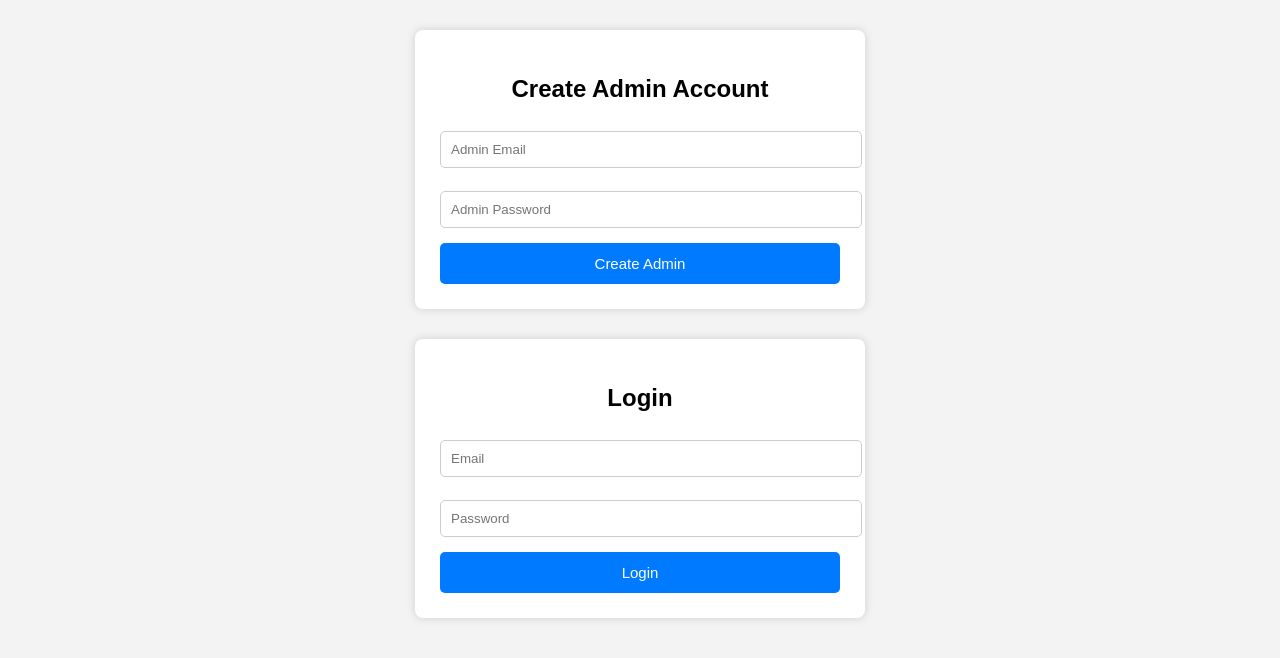
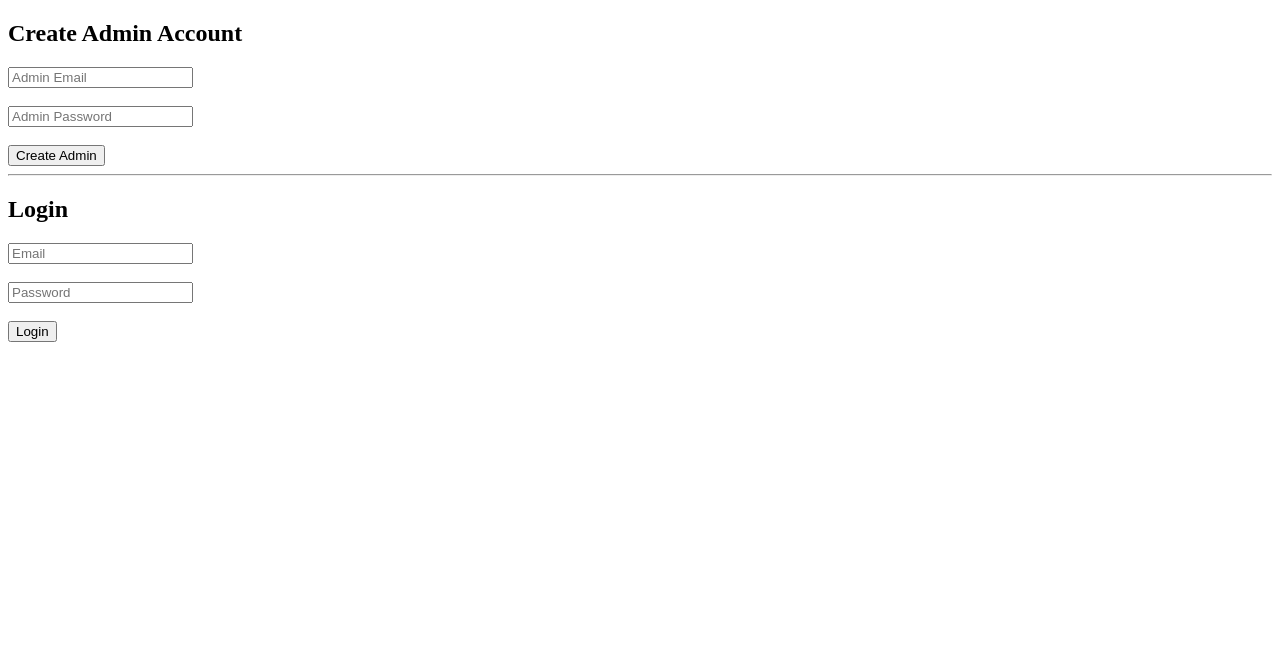
Before and after one commit to minsapps/Construction-Management-, a plain HTML site: page index.html in a window 1280 px wide. Drawn offline with Linux system fonts and the light colour scheme.

Commit message:
Update index.html

```diff
--- a/index.html
+++ b/index.html
@@ -1,88 +1,31 @@
 <!DOCTYPE html>
 <html>
 <head>
+    <title>Construction Management Login</title>
     <meta charset="UTF-8">
-    <title>Construction Management Login</title>
-
-    <!-- Firebase v8 CDN Libraries -->
-    <script src="https://www.gstatic.com/firebasejs/8.10.0/firebase-app.js"></script>
-    <script src="https://www.gstatic.com/firebasejs/8.10.0/firebase-auth.js"></script>
-
-    <style>
-        body {
-            font-family: Arial, sans-serif;
-            background-color: #f3f3f3;
-            margin: 0;
-            padding: 30px;
-        }
-
-        .container {
-            width: 400px;
-            margin: auto;
-            background: white;
-            padding: 25px;
-            border-radius: 8px;
-            box-shadow: 0 0 10px rgba(0,0,0,0.15);
-        }
-
-        h2 {
-            text-align: center;
-            margin-bottom: 20px;
-        }
-
-        input {
-            width: 100%;
-            padding: 10px;
-            margin: 8px 0 15px 0;
-            border: 1px solid #ccc;
-            border-radius: 5px;
-        }
-
-        button {
-            width: 100%;
-            padding: 12px;
-            background-color: #007bff;
-            color: white;
-            border: none;
-            border-radius: 5px;
-            font-size: 15px;
-            cursor: pointer;
-        }
-
-        button:hover {
-            background-color: #0056b3;
-        }
-
-        .section {
-            margin-top: 30px;
-        }
-    </style>
+    <meta name="viewport" content="width=device-width, initial-scale=1.0">
 </head>
 
 <body>
 
-    <!-- CREATE ADMIN -->
-    <div class="container">
-        <h2>Create Admin Account</h2>
+<h2>Create Admin Account</h2>
+<input type="email" id="adminEmail" placeholder="Admin Email"><br><br>
+<input type="password" id="adminPassword" placeholder="Admin Password"><br><br>
+<button onclick="createAdmin()">Create Admin</button>
 
-        <input type="email" id="adminEmail" placeholder="Admin Email">
-        <input type="password" id="adminPassword" placeholder="Admin Password">
+<hr>
 
-        <button onclick="createAdmin()">Create Admin</button>
-    </div>
+<h2>Login</h2>
+<input type="email" id="loginEmail" placeholder="Email"><br><br>
+<input type="password" id="loginPassword" placeholder="Password"><br><br>
+<button onclick="loginUser()">Login</button>
 
-    <!-- LOGIN -->
-    <div class="container section">
-        <h2>Login</h2>
+<!-- FIREBASE CDN (v8 compat) -->
+<script src="https://www.gstatic.com/firebasejs/8.10.0/firebase-app.js"></script>
+<script src="https://www.gstatic.com/firebasejs/8.10.0/firebase-auth.js"></script>
 
-        <input type="email" id="loginEmail" placeholder="Email">
-        <input type="password" id="loginPassword" placeholder="Password">
-
-        <button onclick="loginUser()">Login</button>
-    </div>
-
-    <!-- FORCE CACHE REFRESH of script.js -->
-    <script src="script.js?v=1002"></script>
+<!-- YOUR SCRIPT (FORCE REFRESH WITH A VERSION NUMBER) -->
+<script src="script.js?v=3001"></script>
 
 </body>
 </html>
```
